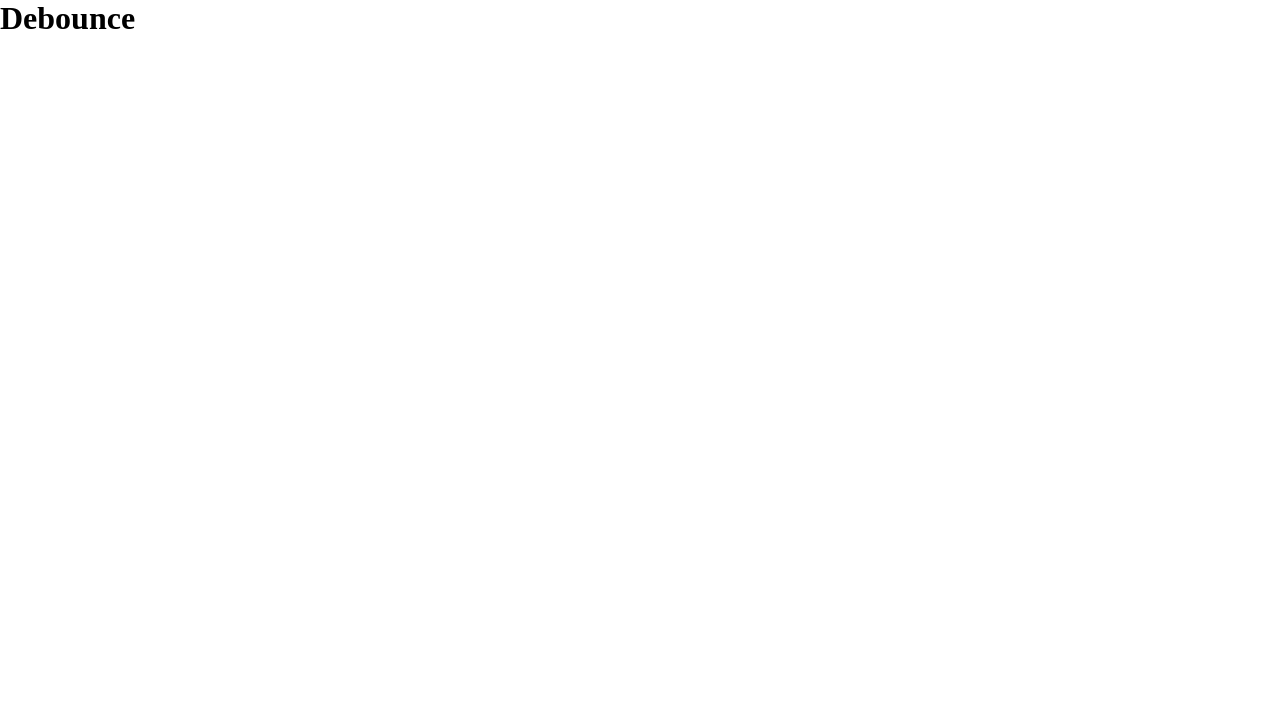
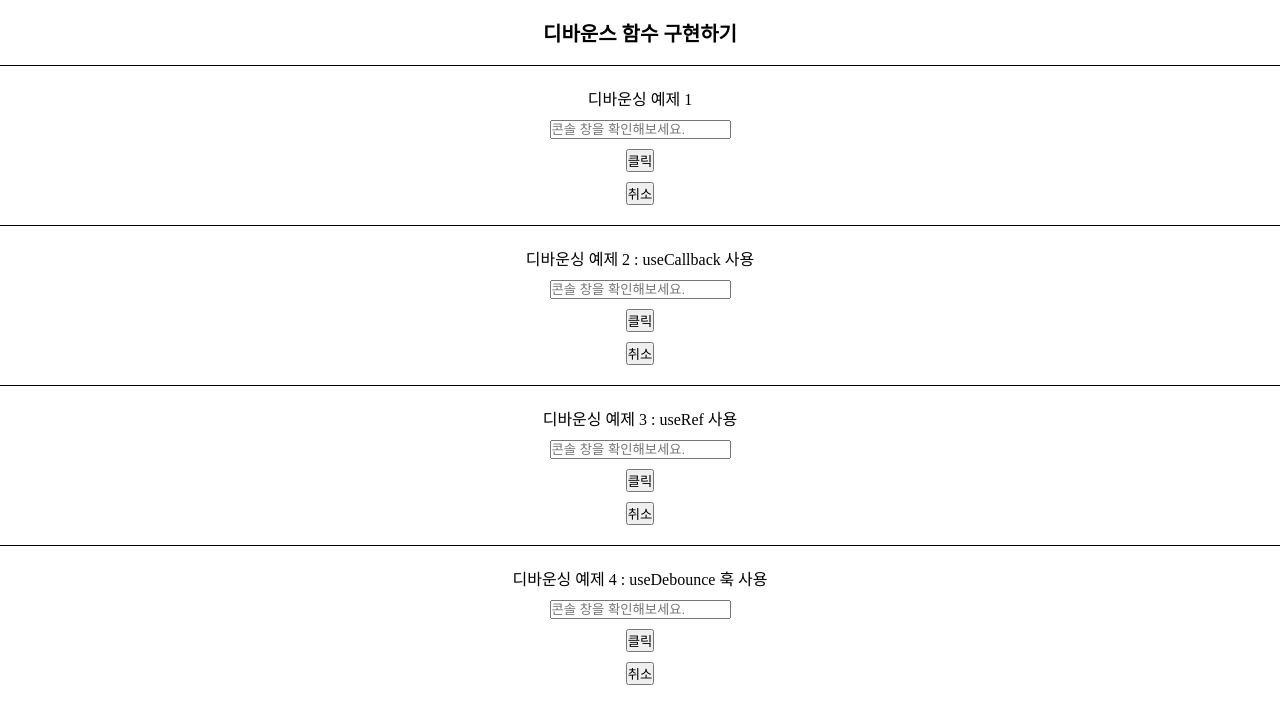
Before and after one commit to H0onnn/function-debounce, a React (Vite) app in the folder debounce-ts/: page / in a window 1280 px wide. Shown: the top 724 px of the page. Built offline with nearby package versions, Linux system fonts and the light colour scheme.

Commit message:
Feat: App 컴포넌트에 각 예제 적용

```diff
--- a/debounce-ts/src/App.tsx
+++ b/debounce-ts/src/App.tsx
@@ -1,7 +1,24 @@
+import DebounceExample from "./components/DebounceExample";
+import DebounceWithUseCallback from "./components/DebounceWitUseCallback";
+import DebounceWithRef from "./components/DebounceWithRef";
+import DebounceWithHooks from "./components/DebounceWithHooks";
+
 function App() {
   return (
     <div className="App">
-      <h1>Debounce</h1>
+      <h1
+        style={{
+          fontSize: "20px",
+          textAlign: "center",
+          margin: "18px 0",
+        }}
+      >
+        디바운스 함수 구현하기
+      </h1>
+      <DebounceExample />
+      <DebounceWithUseCallback />
+      <DebounceWithRef />
+      <DebounceWithHooks />
     </div>
   );
 }
```
